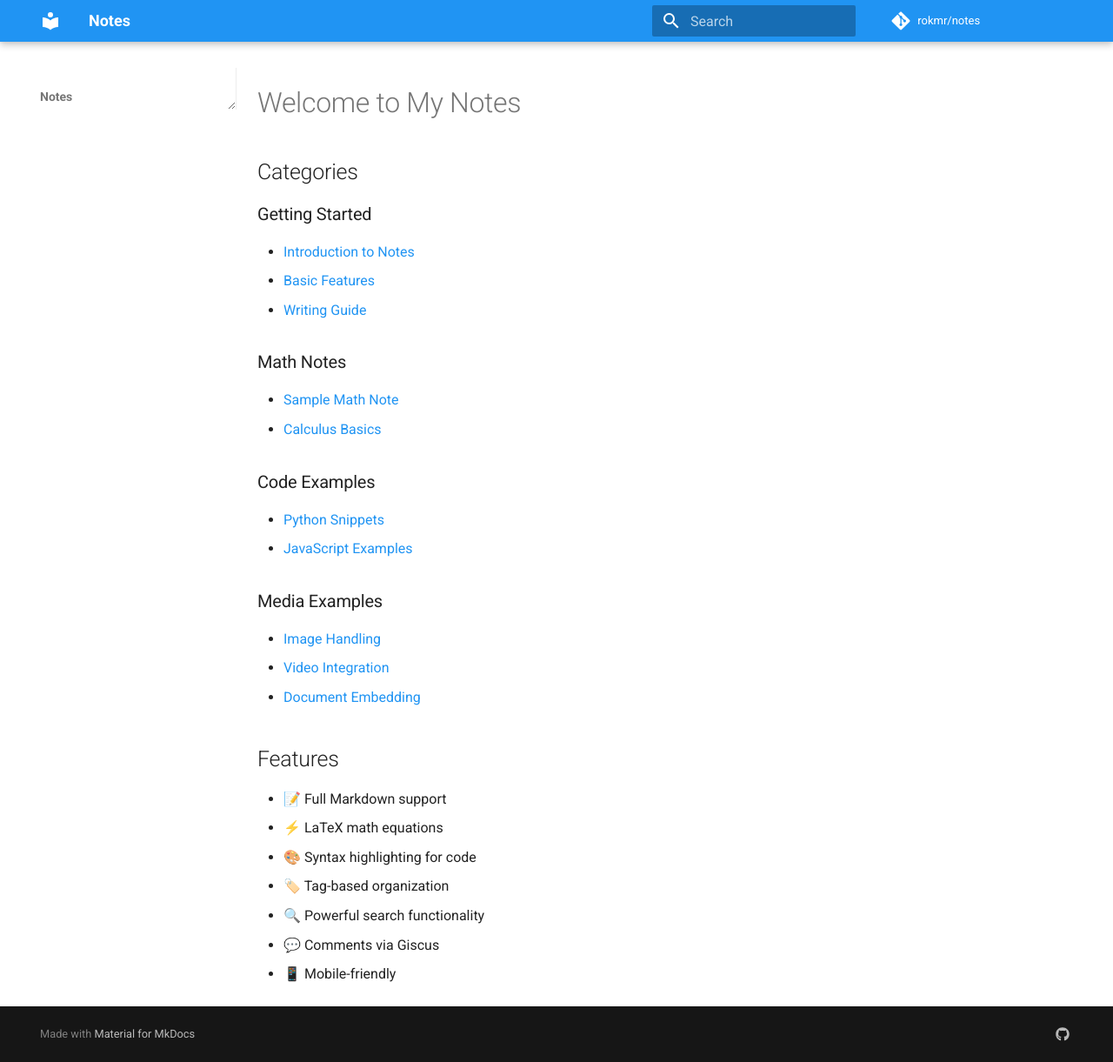
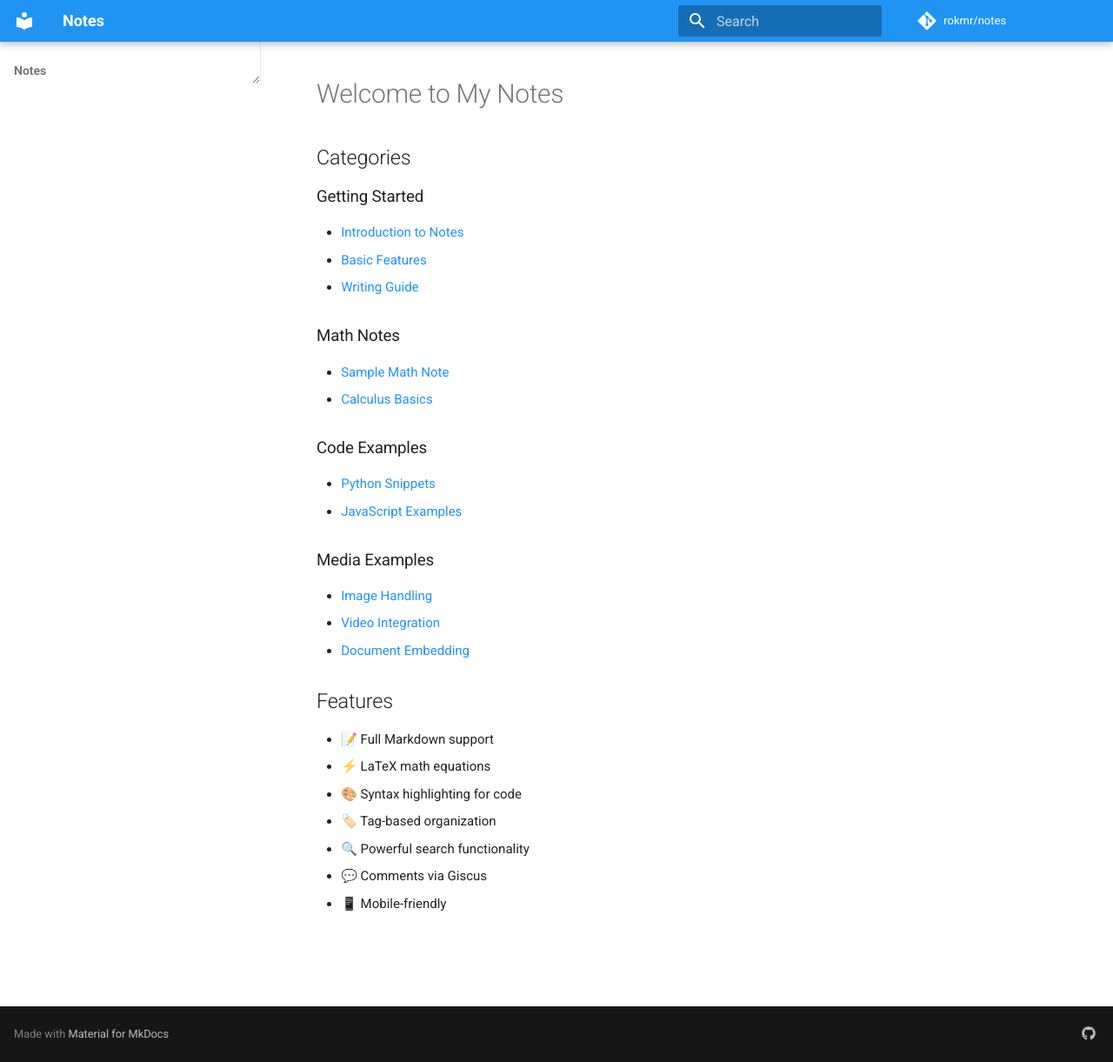
Before and after one commit to rokmr/notes, an MkDocs documentation site: the page built from docs/index.md, in a window 1280 px wide and 1221 px high. Shown: the whole window at 87% size. Built offline with MkDocs 1.6.1 and Material for MkDocs 9.7.7, drawn with Linux system fonts in a browser that asks for light colours; comment, search, counter and statistics services are not loaded.

Commit message:
Enhance MkDocs theme layout and styling
- Modify MkDocs theme features in configuration
- Refactor CSS to improve site layout and readability
- Adjust sidebar, content, and navigation styling
- Implement responsive design improvements

```diff
--- a/docs/stylesheets/extra.css
+++ b/docs/stylesheets/extra.css
@@ -34,39 +34,102 @@ img {
     cursor: pointer;
 }
 
-/* Make TOC resizable */
+/* Layout adjustments */
+.md-grid {
+  max-width: 100%;
+}
+
+/* Hide the default navigation */
+.md-sidebar--secondary {
+  display: none;
+}
+
+/* Adjust the primary sidebar (TOC) */
 .md-sidebar--primary {
+  position: sticky;
+  left: 0;
+  top: 0;
+  width: 300px;
+  padding: 1.2rem 0;
   border-right: 1px solid var(--md-default-fg-color--lightest);
   resize: horizontal;
+  overflow-x: auto;
   min-width: 200px;
   max-width: 600px;
-  overflow: auto;
 }
 
-/* Improve TOC styling */
-.md-nav {
-  font-size: 0.7rem;
+/* Style the TOC */
+.md-nav--primary {
+  padding: 0 0.6rem;
 }
 
 .md-nav__title {
   font-weight: bold;
   margin-bottom: 1rem;
+  padding: 0;
 }
 
-.md-nav__link {
-  padding: 0.2rem 0;
+.md-nav__list {
+  margin: 0;
 }
 
+.md-nav__item {
+  padding: 0;
+  margin: 0.2rem 0;
+}
+
+/* Main content adjustments */
+.md-main__inner {
+  margin: 0;
+  display: flex;
+}
+
+.md-content {
+  flex-grow: 1;
+  max-width: none;
+  padding: 0 2rem;
+}
+
+/* Remove navigation tabs */
+.md-tabs {
+  display: none;
+}
+
+/* Adjust header spacing */
+.md-main {
+  flex-grow: 1;
+}
+
+/* Make content more readable */
+.md-typeset {
+  font-size: 0.75rem;
+  line-height: 1.6;
+}
+
+/* Improve headings */
+.md-typeset h1 {
+  margin-top: 1rem;
+}
+
+.md-typeset h2 {
+  margin-top: 1.5rem;
+}
+
+/* Better link colors */
 .md-nav__link:hover {
   color: var(--md-accent-fg-color);
 }
 
-/* Adjust main content area */
-.md-content {
-  max-width: none;
+/* Responsive adjustments */
+@media screen and (max-width: 76.1875em) {
+  .md-sidebar--primary {
+    position: fixed;
+    width: 240px;
+    transform: translateX(-100%);
+    transition: transform .25s cubic-bezier(.4,0,.2,1);
+  }
+
+  .md-sidebar--primary.md-sidebar--open {
+    transform: translateX(0);
+  }
 }
-
-/* Remove navigation tabs since we're using categories in main content */
-.md-tabs {
-  display: none;
-}
--- a/mkdocs.yml
+++ b/mkdocs.yml
@@ -9,14 +9,13 @@ theme:
     primary: blue
     accent: light blue
   features:
-    - navigation.instant
+    - content.code.copy
     - navigation.tracking
+    - navigation.indexes
+    - toc.integrate
     - navigation.top
     - search.suggest
     - search.highlight
-    - content.code.copy
-    - toc.follow
-    - toc.integrate
   font:
     text: Roboto
     code: Roboto Mono
```
